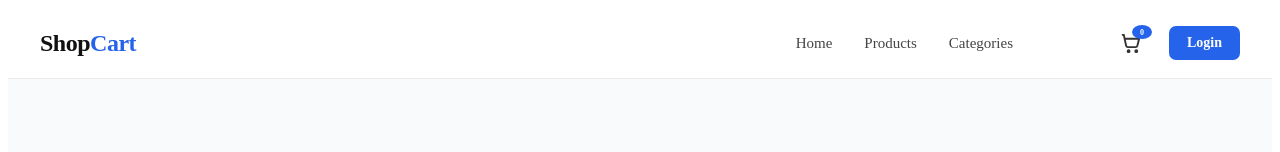
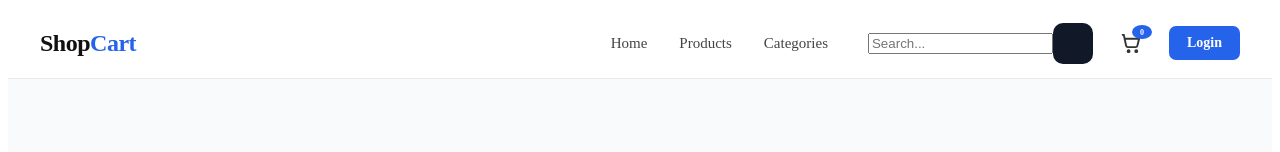
Before and after one commit to kalam1010hj-art/Ecommerce, a React app in the folder frontend/: page / in a window 1280 px wide. Shown: the top 152 px of the page. Built offline with nearby package versions, Linux system fonts and the light colour scheme; grey boxes are pictures that could not be loaded; the HTML template or start-up script is replaced by a standard one.

Commit message:
Connect navbar search to products

```diff
--- a/frontend/src/components/Navbar/Navbar.jsx
+++ b/frontend/src/components/Navbar/Navbar.jsx
@@ -1,11 +1,13 @@
 import { useState, useContext } from "react";
+import { Link, useNavigate } from "react-router-dom";
 import styles from "./Navbar.module.css";
 import { CartContext } from "../../context/CartContext";
-import { Link } from "react-router-dom";
 import { AuthContext } from "../../context/AuthContext";
 
 function Navbar() {
   const [menuOpen, setMenuOpen] = useState(false);
+  const [searchInput, setSearchInput] = useState("");
+  const navigate = useNavigate();
 
   const { cart } = useContext(CartContext);
   const { token, logout } = useContext(AuthContext);
@@ -13,9 +15,7 @@ function Navbar() {
   const cartLength = cart ? cart.items.length : 0;
 
   function handleLogout() {
-  const confirmLogout = window.confirm(
-    "Are you sure you want to logout?"
-  );
+    const confirmLogout = window.confirm("Are you sure you want to logout?");
 
     if (confirmLogout) {
       logout();
@@ -23,125 +23,92 @@ function handleLogout() {
     }
   }
 
+  // Send the search term to the Products page as a URL query parameter.
+  function handleSearch(event) {
+    event.preventDefault();
+    const value = searchInput.trim();
+
+    navigate(value ? `/products?search=${encodeURIComponent(value)}` : "/products");
+    setSearchInput("");
+    setMenuOpen(false);
+  }
+
   return (
     <header className={styles.navbar}>
       <div className={styles.container}>
-
-        {/* Logo */}
         <Link to="/" className={styles.logo}>
           Shop<span>Cart</span>
         </Link>
 
-        {/* Desktop Navigation */}
         <nav className={styles.desktopNav}>
-          <Link to="/" className={styles.navLink}>
-            Home
-          </Link>
-
-          <Link to="/products" className={styles.navLink}>
-            Products
-          </Link>
-
-          <Link to="/categories" className={styles.navLink}>
-            Categories
-          </Link>
+          <Link to="/" className={styles.navLink}>Home</Link>
+          <Link to="/products" className={styles.navLink}>Products</Link>
+          <Link to="/categories" className={styles.navLink}>Categories</Link>
         </nav>
 
-        {/* Right Section */}
         <div className={styles.actions}>
-
           {/* Search */}
-          <button className={styles.iconButton} aria-label="Search">
-            <svg
-              viewBox="0 0 24 24"
-              className={styles.icon}
-              fill="none"
-              stroke="currentColor"
-              strokeWidth="2"
-            >
+          <form className={styles.navSearch} onSubmit={handleSearch}>
+            <input
+              value={searchInput}
+              onChange={(event) => setSearchInput(event.target.value)}
+              placeholder="Search..."
+              aria-label="Search products"
+            />
+            <button type="submit" aria-label="Search products">
+              <svg viewBox="0 0 24 24" fill="none" stroke="currentColor" strokeWidth="2">
                 <circle cx="11" cy="11" r="7" />
                 <path d="m20 20-4-4" />
               </svg>
             </button>
+          </form>
 
-          {/* Cart */}
           <Link to="/cart" className={styles.cartButton} aria-label="Cart">
-            <svg
-              viewBox="0 0 24 24"
-              className={styles.icon}
-              fill="none"
-              stroke="currentColor"
-              strokeWidth="2"
-            >
+            <svg viewBox="0 0 24 24" className={styles.icon} fill="none" stroke="currentColor" strokeWidth="2">
               <path d="M3 3h2l2.4 11.2a2 2 0 0 0 2 1.6h7.8a2 2 0 0 0 2-1.6L21 7H6" />
               <circle cx="10" cy="20" r="1" />
               <circle cx="18" cy="20" r="1" />
             </svg>
-
             <span className={styles.cartCount}>{cartLength}</span>
           </Link>
 
-          {/* Login / Logout */}
           {!token ? (
-            <Link to="/login" className={styles.loginButton}>
-              Login
-            </Link>
+            <Link to="/login" className={styles.loginButton}>Login</Link>
           ) : (
-            <button
-              className={styles.logoutButton}
-              onClick={handleLogout}
-            >
-              Logout
-            </button>
+            <button className={styles.logoutButton} onClick={handleLogout}>Logout</button>
           )}
 
-          {/* Mobile Menu Button */}
           <button
             className={styles.menuButton}
             onClick={() => setMenuOpen(!menuOpen)}
             aria-label="Toggle menu"
             aria-expanded={menuOpen}
           >
-            <span></span>
-            <span></span>
-            <span></span>
+            <span></span><span></span><span></span>
           </button>
         </div>
       </div>
 
-      {/* Mobile Navigation */}
-      <nav
-        className={`${styles.mobileNav} ${
-          menuOpen ? styles.mobileNavOpen : ""
-        }`}
-      >
-        <Link to="/" onClick={() => setMenuOpen(false)}>
-          Home
-        </Link>
+      <nav className={`${styles.mobileNav} ${menuOpen ? styles.mobileNavOpen : ""}`}>
+        <form className={styles.mobileSearch} onSubmit={handleSearch}>
+          <input
+            value={searchInput}
+            onChange={(event) => setSearchInput(event.target.value)}
+            placeholder="Search products..."
+            aria-label="Search products"
+          />
+          <button type="submit">Search</button>
+        </form>
 
-        <Link to="/products" onClick={() => setMenuOpen(false)}>
-          Products
-        </Link>
-
-        <Link to="/categories" onClick={() => setMenuOpen(false)}>
-          Categories
-        </Link>
-
-        <Link to="/cart" onClick={() => setMenuOpen(false)}>
-          Cart
-        </Link>
+        <Link to="/" onClick={() => setMenuOpen(false)}>Home</Link>
+        <Link to="/products" onClick={() => setMenuOpen(false)}>Products</Link>
+        <Link to="/categories" onClick={() => setMenuOpen(false)}>Categories</Link>
+        <Link to="/cart" onClick={() => setMenuOpen(false)}>Cart</Link>
 
         {!token ? (
-          <Link to="/login" onClick={() => setMenuOpen(false)}>
-            Login
-          </Link>
+          <Link to="/login" onClick={() => setMenuOpen(false)}>Login</Link>
         ) : (
-          <button
-            className={styles.mobileLogout}
-            onClick={handleLogout}
-          >
-            Logout
-          </button>
+          <button className={styles.mobileLogout} onClick={handleLogout}>Logout</button>
         )}
       </nav>
     </header>
```
Lines whose indentation alone changed are shown as unchanged.
